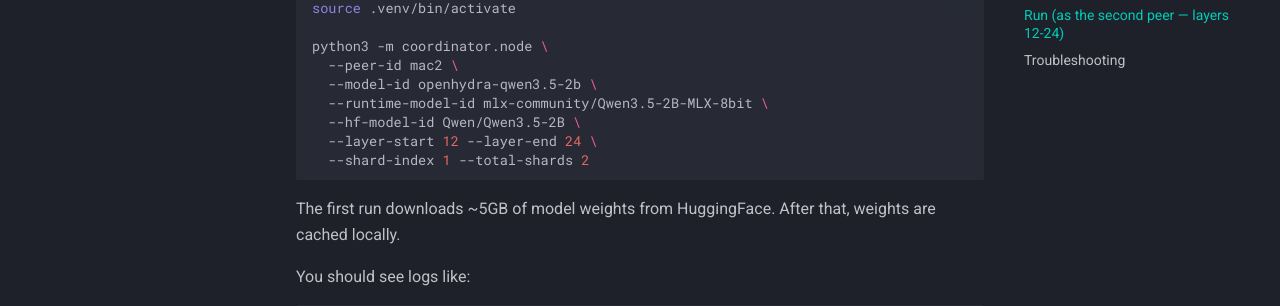
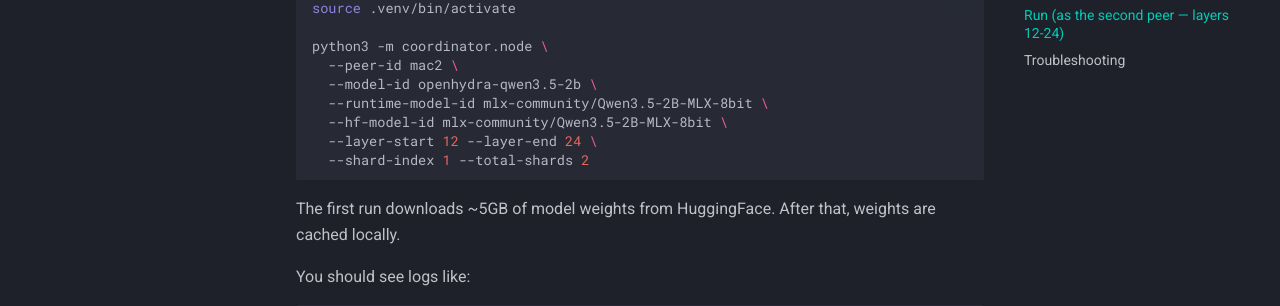
Before and after one commit to samtroberts/openhydra, an MkDocs documentation site: the page built from docs/INSTALL_MAC.md, in a window 1280 px wide and 900 px high, scrolled down 1143 px. Shown: the part 147-453 px from the top of the window. Built offline with MkDocs 1.6.1 and Material for MkDocs 9.7.7, drawn with Linux system fonts in a browser that asks for light colours; comment, search, counter and statistics services are not loaded; the version menu is left out.

Commit message:
fix(docs): correct hf-model-id to mlx-community/Qwen3.5-2B-MLX-8bit
Co-Authored-By: Claude Opus 4.6 <noreply@anthropic.com>

````diff
--- a/docs/INSTALL_MAC.md
+++ b/docs/INSTALL_MAC.md
@@ -54,7 +54,7 @@ python3 -m coordinator.node \
   --peer-id mac2 \
   --model-id openhydra-qwen3.5-2b \
   --runtime-model-id mlx-community/Qwen3.5-2B-MLX-8bit \
-  --hf-model-id Qwen/Qwen3.5-2B \
+  --hf-model-id mlx-community/Qwen3.5-2B-MLX-8bit \
   --layer-start 12 --layer-end 24 \
   --shard-index 1 --total-shards 2
 ```
````
